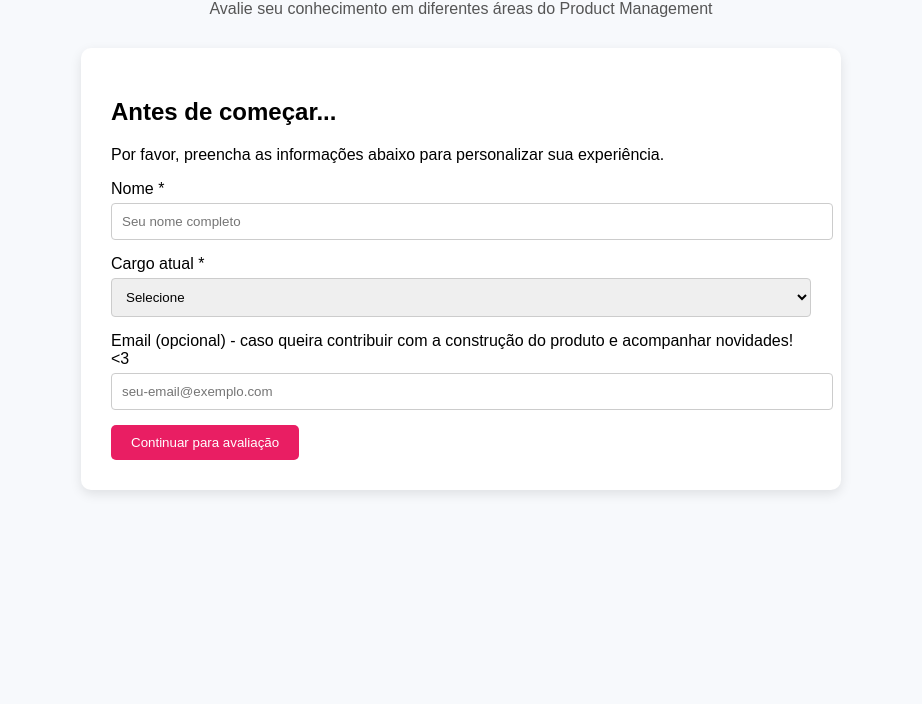
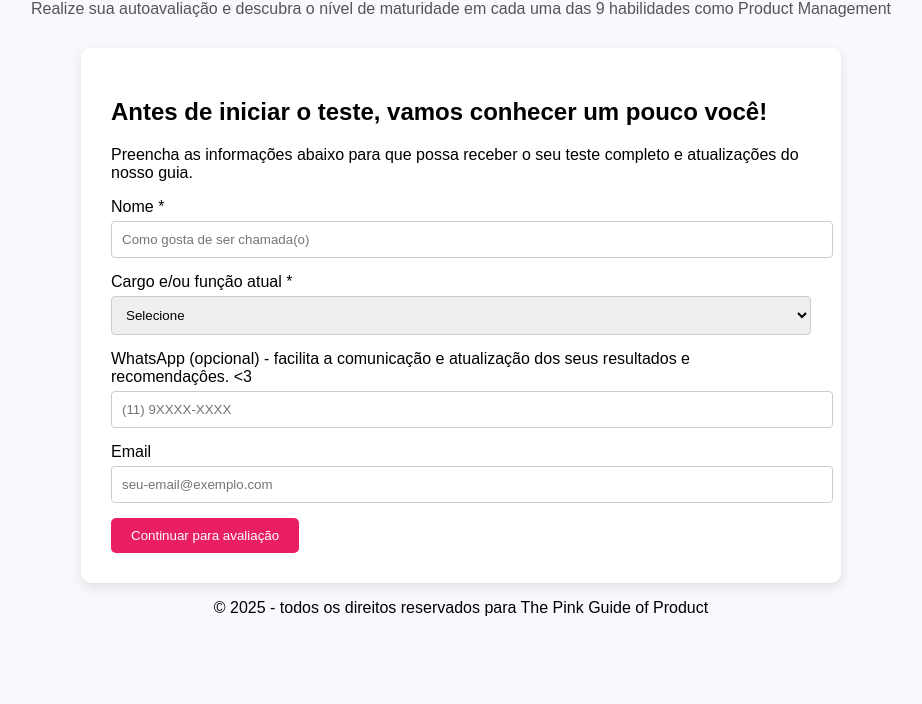
Before and after one commit to gustydeboer/pm-assessment-tool, a plain HTML site: page index.html in a window 1280 px wide. Shown: the part 96-800 px from the top of the page, without its empty margins (179-1101 px from the left). Drawn offline with nearby package versions, Linux system fonts and the light colour scheme.

Commit message:
Update index.html
inclusão de footer e também de campo de whatsapp e mudanças de texto

```diff
--- a/index.html
+++ b/index.html
@@ -107,17 +107,17 @@
   </style>
 </head>
 <body>
-  <h1>>>> Autoavaliação de Product Management</h1>
-  <p class="subtitle">Avalie seu conhecimento em diferentes áreas do Product Management</p>
+  <h1>>>> Teste The Pink Guide of Product</h1>
+  <p class="subtitle">Realize sua autoavaliação e descubra o nível de maturidade em cada uma das 9 habilidades como Product Management</p>
 
   <div id="user-info" class="form-box">
-    <h2>Antes de começar...</h2>
-    <p>Por favor, preencha as informações abaixo para personalizar sua experiência.</p>
+    <h2>Antes de iniciar o teste, vamos conhecer um pouco você!</h2>
+    <p>Preencha as informações abaixo para que possa receber o seu teste completo e atualizações do nosso guia.</p>
 
     <label for="user-name">Nome *</label>
-    <input type="text" id="user-name" placeholder="Seu nome completo">
+    <input type="text" id="user-name" placeholder="Como gosta de ser chamada(o)">
 
-    <label for="user-role">Cargo atual *</label>
+    <label for="user-role">Cargo e/ou função atual *</label>
     <select id="user-role" onchange="toggleOtherRole(this)">
       <option value="">Selecione</option>
       <option>APM</option>
@@ -132,7 +132,10 @@
     </select>
     <input type="text" id="other-role" placeholder="Qual?" style="display:none">
 
-    <label for="user-email">Email (opcional) - caso queira contribuir com a construção do produto e acompanhar novidades! &lt;3</label>
+    <label for="user-whatsapp">WhatsApp (opcional) - facilita a comunicação e atualização dos seus resultados e recomendaçôes. &lt;3</label>
+    <input type="text" id="user-whatsapp" placeholder="(11) 9XXXX-XXXX">
+
+<label for="user-email">Email</label>
     <input type="email" id="user-email" placeholder="seu-email@exemplo.com">
 
     <button class="button" onclick="startAssessment()">Continuar para avaliação</button>
@@ -204,7 +207,7 @@
   function startAssessment() {
     const name = document.getElementById("user-name").value.trim();
     const email = document.getElementById("user-email").value.trim();
-    const whatsapp = ""; // opcional, pode ser adicionado depois
+    const whatsapp = document.getElementById("user-whatsapp").value.trim();
     let role = document.getElementById("user-role").value;
     const otherRole = document.getElementById("other-role").value.trim();
     if (!name || !role) return alert("Preencha nome e cargo atual.");
@@ -329,4 +332,9 @@
   }
 </script>
 </body>
+
+<footer>
+        <p>&copy; 2025 - todos os direitos reservados para The Pink Guide of Product</p>
+    </footer>
+
 </html>
```
